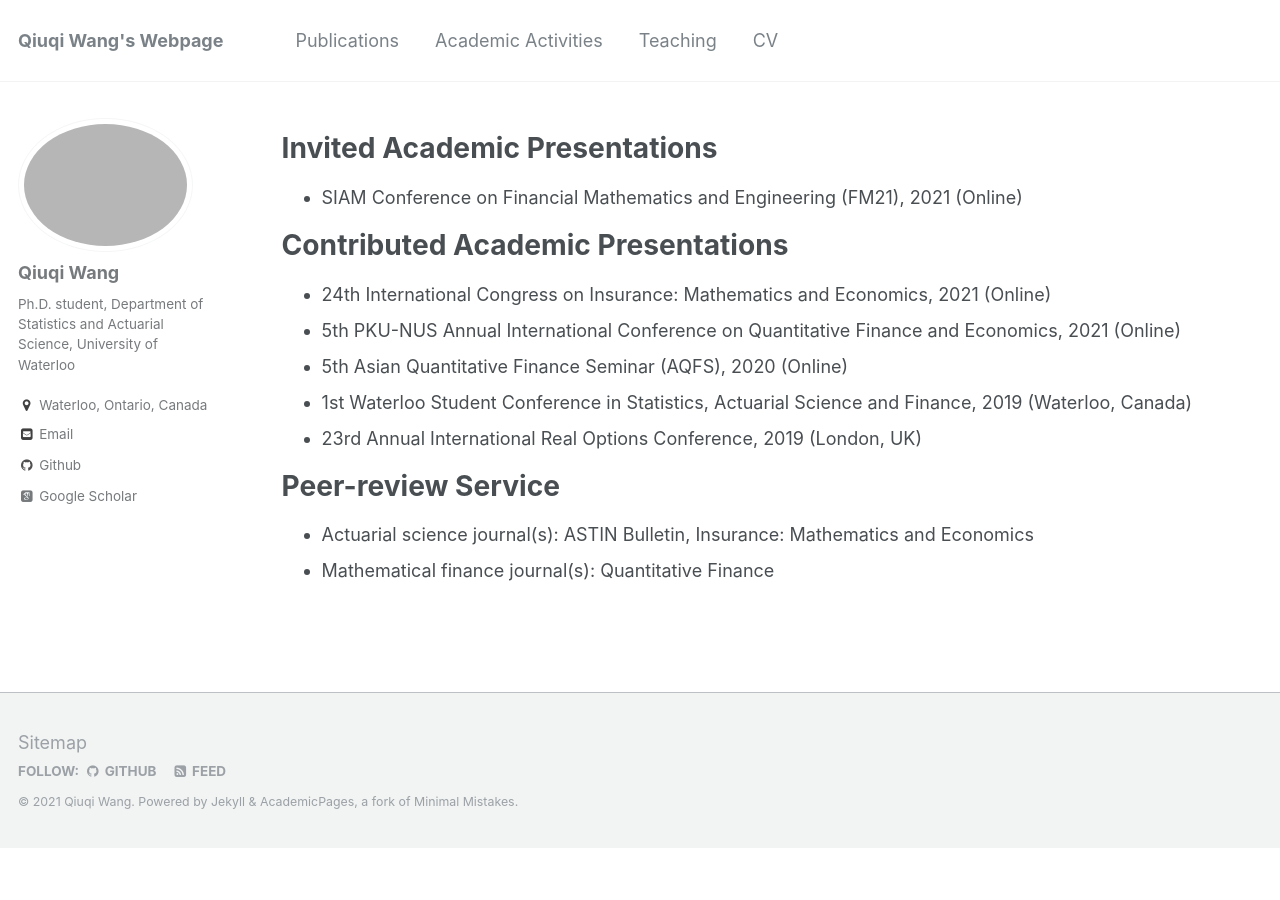
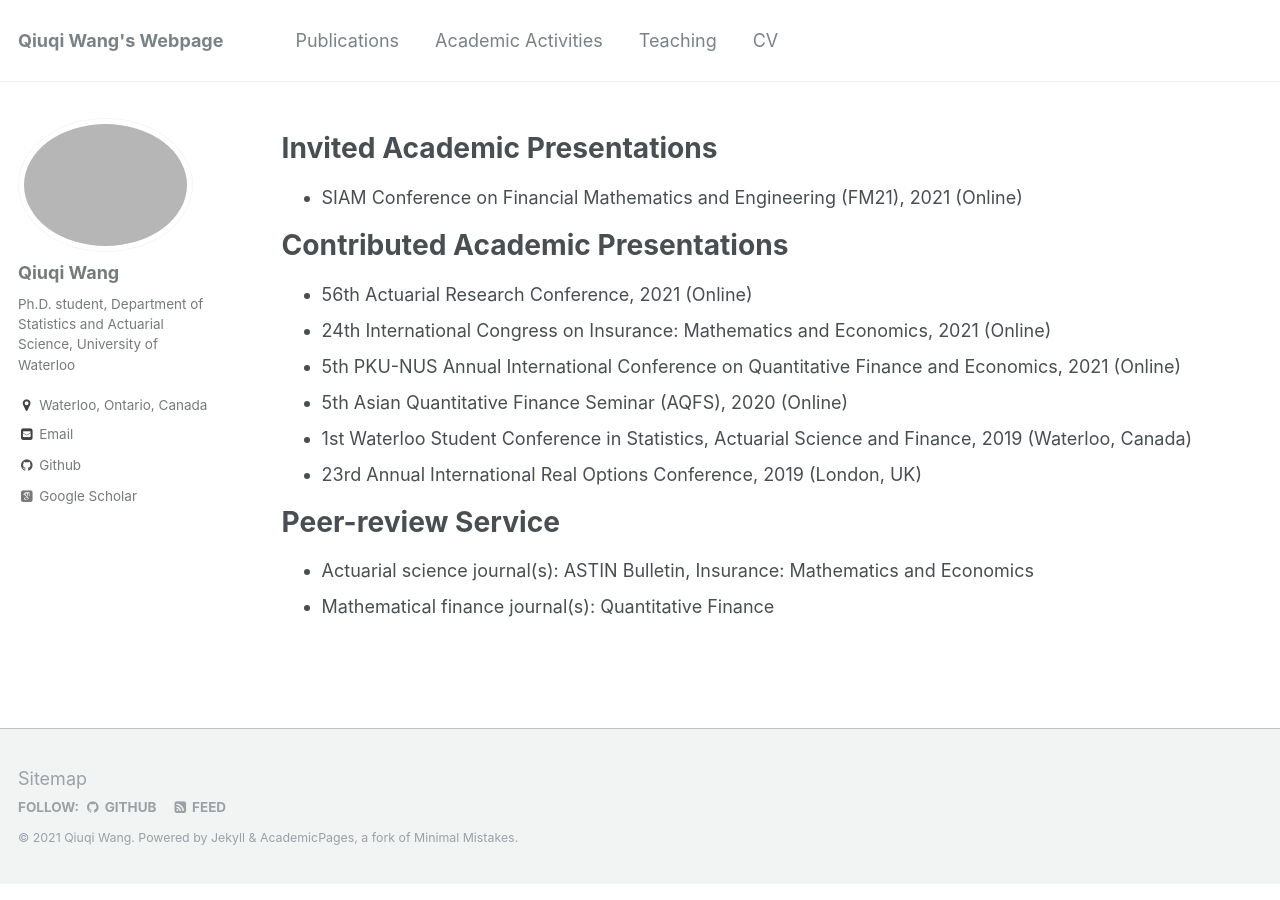
Before and after one commit to qwangan/qwangan.github.io, a Jekyll site: the page built from _pages/talks.md, in a window 1280 px wide. Built offline with Jekyll 4.4.1, drawn with Linux system fonts in a browser that asks for light colours; some web fonts are replaced.

Commit message:
Update talks.md

```diff
--- a/_pages/talks.md
+++ b/_pages/talks.md
@@ -9,6 +9,7 @@ author_profile: true
 * SIAM Conference on Financial Mathematics and Engineering (FM21), 2021 (Online)
 
 # Contributed Academic Presentations
+* 56th Actuarial Research Conference, 2021 (Online)
 * 24th International Congress on Insurance: Mathematics and Economics, 2021 (Online)
 * 5th PKU-NUS Annual International Conference on Quantitative Finance and Economics, 2021 (Online)
 * 5th Asian Quantitative Finance Seminar (AQFS), 2020 (Online)
```
